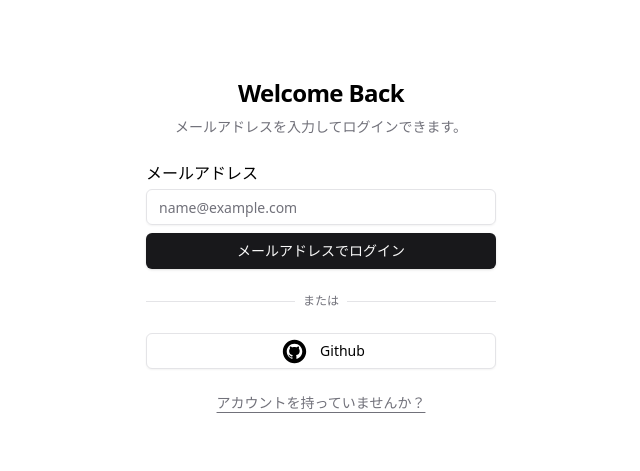
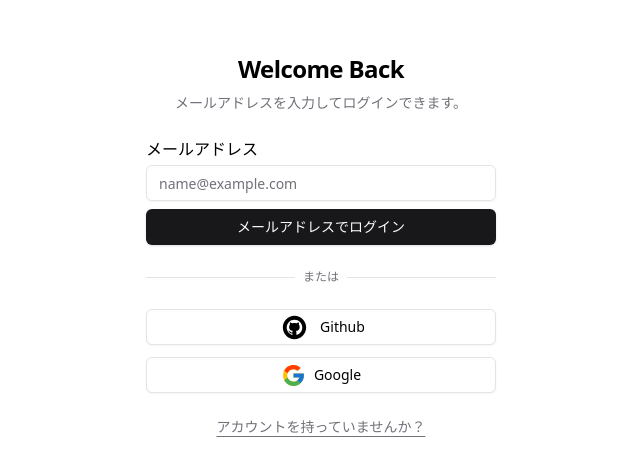
Before and after one commit to bbbyk105/post-writer-webapp, a Next.js app: page /login in a window 1280 px wide. Shown: the part 155-626 px from the top of the page, without its empty margins (319-959 px from the left). Built offline with nearby package versions, Linux system fonts and the light colour scheme.

Commit message:
google settionの作成

```diff
--- a/components/icon.tsx
+++ b/components/icon.tsx
@@ -17,4 +17,34 @@
       </svg>
     );
   },
+  google: ({ ...props }) => {
+    return (
+      <svg
+        xmlns="http://www.w3.org/2000/svg"
+        x="0px"
+        y="0px"
+        width="25"
+        height="25"
+        viewBox="0 0 48 48"
+        {...props}
+      >
+        <path
+          fill="#FFC107"
+          d="M43.611,20.083H42V20H24v8h11.303c-1.649,4.657-6.08,8-11.303,8c-6.627,0-12-5.373-12-12c0-6.627,5.373-12,12-12c3.059,0,5.842,1.154,7.961,3.039l5.657-5.657C34.046,6.053,29.268,4,24,4C12.955,4,4,12.955,4,24c0,11.045,8.955,20,20,20c11.045,0,20-8.955,20-20C44,22.659,43.862,21.35,43.611,20.083z"
+        ></path>
+        <path
+          fill="#FF3D00"
+          d="M6.306,14.691l6.571,4.819C14.655,15.108,18.961,12,24,12c3.059,0,5.842,1.154,7.961,3.039l5.657-5.657C34.046,6.053,29.268,4,24,4C16.318,4,9.656,8.337,6.306,14.691z"
+        ></path>
+        <path
+          fill="#4CAF50"
+          d="M24,44c5.166,0,9.86-1.977,13.409-5.192l-6.19-5.238C29.211,35.091,26.715,36,24,36c-5.202,0-9.619-3.317-11.283-7.946l-6.522,5.025C9.505,39.556,16.227,44,24,44z"
+        ></path>
+        <path
+          fill="#1976D2"
+          d="M43.611,20.083H42V20H24v8h11.303c-0.792,2.237-2.231,4.166-4.087,5.571c0.001-0.001,0.002-0.001,0.003-0.002l6.19,5.238C36.971,39.205,44,34,44,24C44,22.659,43.862,21.35,43.611,20.083z"
+        ></path>
+      </svg>
+    );
+  },
 };
--- a/components/user-auth-form.tsx
+++ b/components/user-auth-form.tsx
@@ -9,6 +9,7 @@
 
 export default function UserAuthForm() {
   const [isGithubLoading, setIsGithubLoading] = useState<boolean>(false);
+  const [isGoogleLoading, setIsGoogleLoading] = useState<boolean>(false);
 
   return (
     <div className="grid gap-6">
@@ -34,6 +35,7 @@
           </span>
         </div>
       </div>
+      <div className="flex flex-col gap-3">
         <button
           className={cn(buttonVariants({ variant: "outline" }))}
           onClick={() => {
@@ -48,6 +50,21 @@
           )}
           Github
         </button>
+        <button
+          className={cn(buttonVariants({ variant: "outline" }))}
+          onClick={() => {
+            setIsGoogleLoading(true);
+            signIn("google");
+          }}
+        >
+          {isGoogleLoading ? (
+            <Icon.spinner className="mr-2 animate-spin" />
+          ) : (
+            <Icon.google className="mr-2" />
+          )}
+          Google
+        </button>
+      </div>
     </div>
   );
 }
--- a/lib/auth.ts
+++ b/lib/auth.ts
@@ -1,5 +1,6 @@
 import { NextAuthOptions } from "next-auth";
 import Github from "next-auth/providers/github";
+import Google from "next-auth/providers/google";
 
 export const authOptions: NextAuthOptions = {
   providers: [
@@ -7,7 +8,10 @@
       clientId: process.env.GITHUB_CLIENT_ID!,
       clientSecret: process.env.GITHUB_CLIENT_SECRET!,
     }),
-    // Google ({})
+    Google({
+      clientId: process.env.GOOGLE_CLIENT_ID!,
+      clientSecret: process.env.GOOGLE_CLIENT_SECRET!,
+    }),
   ],
 
   pages: {
```
Lines whose indentation alone changed are shown as unchanged.
